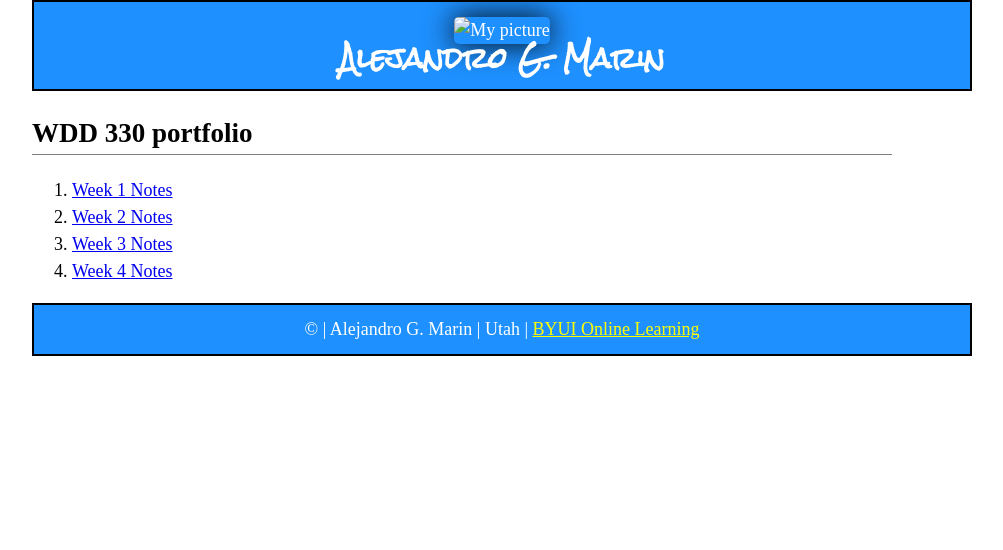
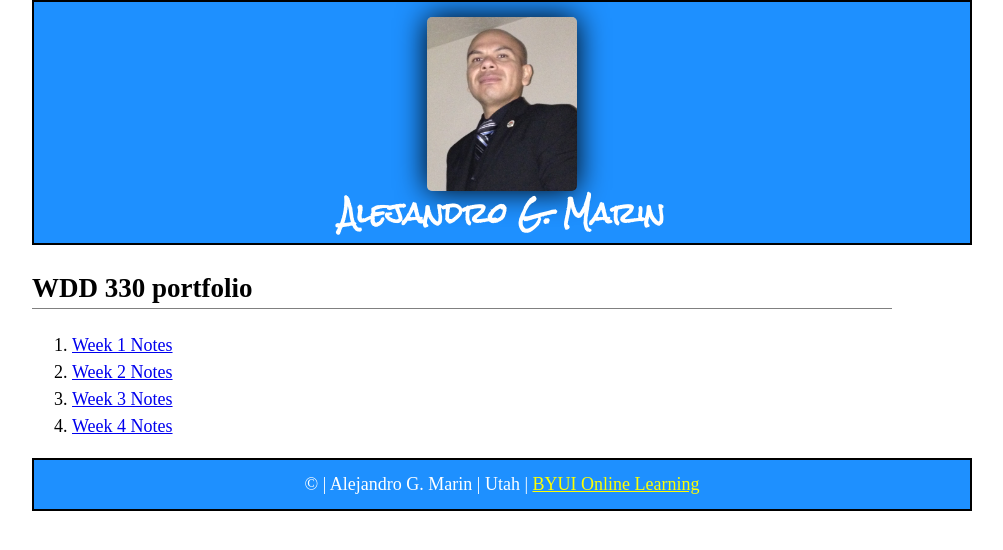
Before and after one commit to marindrake/marindrake.github.io, a plain HTML site: page index.html in a window 1280 px wide. Shown: the whole page, without its empty margins (138-1141 px from the left). Drawn offline with Linux system fonts and the light colour scheme.

Commit message:
Update index.html

```diff
--- a/index.html
+++ b/index.html
@@ -11,7 +11,7 @@
     </head>
     <body id="content">
         <header>
-            <img src="images/alex.jp" class="photo" alt="My picture"/>
+            <img src="images/alex.jpg" class="photo" alt="My picture"/>
             <h1>Alejandro G. Marin</h1>
         </header>
         <main>
```
